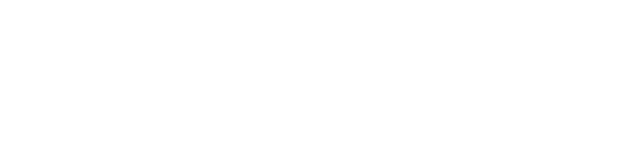
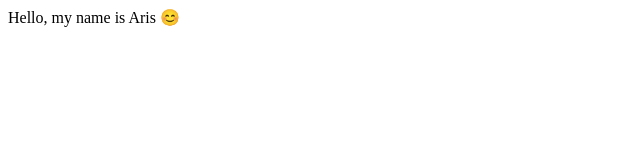
Before and after one commit to ArisLooi/portfolio-project, a website: page index.html in a window 1280 px wide. Shown: the whole page, without its empty margins (0-640 px from the left). Drawn offline with Linux system fonts and the light colour scheme.

Commit message:
Add intro text

```diff
--- a/index.html
+++ b/index.html
@@ -9,6 +9,7 @@
 </head>
 
 <body>
+  Hello, my name is Aris 😊
 
   <script src="script.js"></script>
 </body>
```
